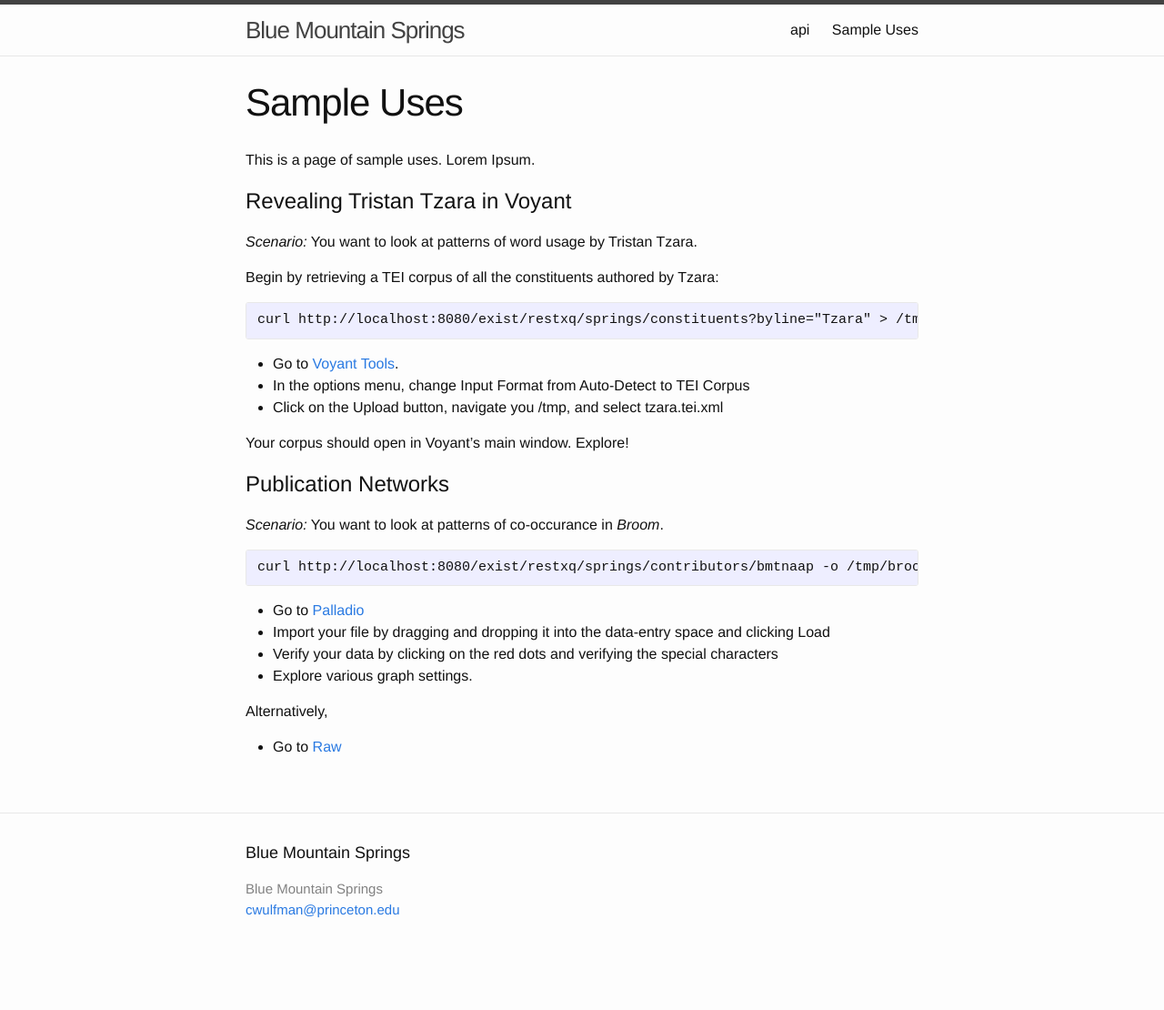
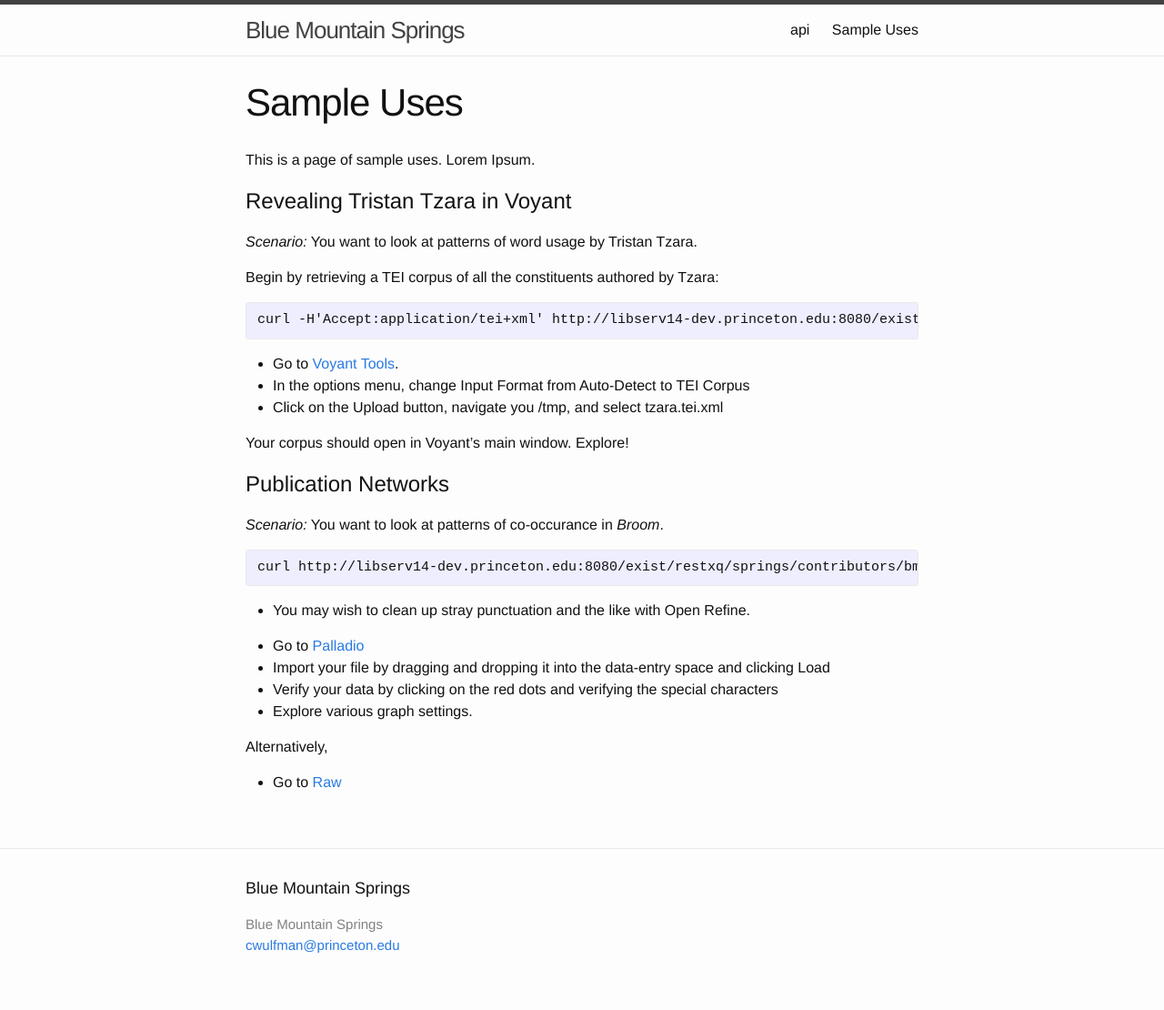
Before and after one commit to jpstroop/bluemountainsprings, a Jekyll site: the page built from sampleUses/index.md, in a window 1280 px wide. Shown: the whole page at 91% size. Built offline with Jekyll 4.4.1, drawn with Linux system fonts in a browser that asks for light colours; before the commit the page ends 1071 px from its top, so only the background shows below that.

Commit message:
cleaned up sample uses.

````diff
--- a/sampleUses/index.md
+++ b/sampleUses/index.md
@@ -13,7 +13,7 @@ This is a page of sample uses. Lorem Ipsum.
 Begin by retrieving a TEI corpus of all the constituents authored by Tzara:
 
 ``` {.bash}
-curl http://localhost:8080/exist/restxq/springs/constituents?byline="Tzara" > /tmp/tzara.tei.xml
+curl -H'Accept:application/tei+xml' http://libserv14-dev.princeton.edu:8080/exist/restxq/springs/constituents?byline="Tzara" > /tmp/tzara.tei.xml
 ```
 
 
@@ -27,8 +27,9 @@ Your corpus should open in Voyant's main window. Explore!
 *Scenario:* You want to look at patterns of co-occurance in *Broom*.
 
 ``` {.bash}
-curl http://localhost:8080/exist/restxq/springs/contributors/bmtnaap -o /tmp/broom.csv
+curl http://libserv14-dev.princeton.edu:8080/exist/restxq/springs/contributors/bmtnaap -o /tmp/broom.csv
 ```
+  * You may wish to clean up stray punctuation and the like with Open Refine.
 
   * Go to [Palladio](http://hdlab.stanford.edu/palladio/)
   * Import your file by dragging and dropping it into the data-entry space and clicking Load
````
